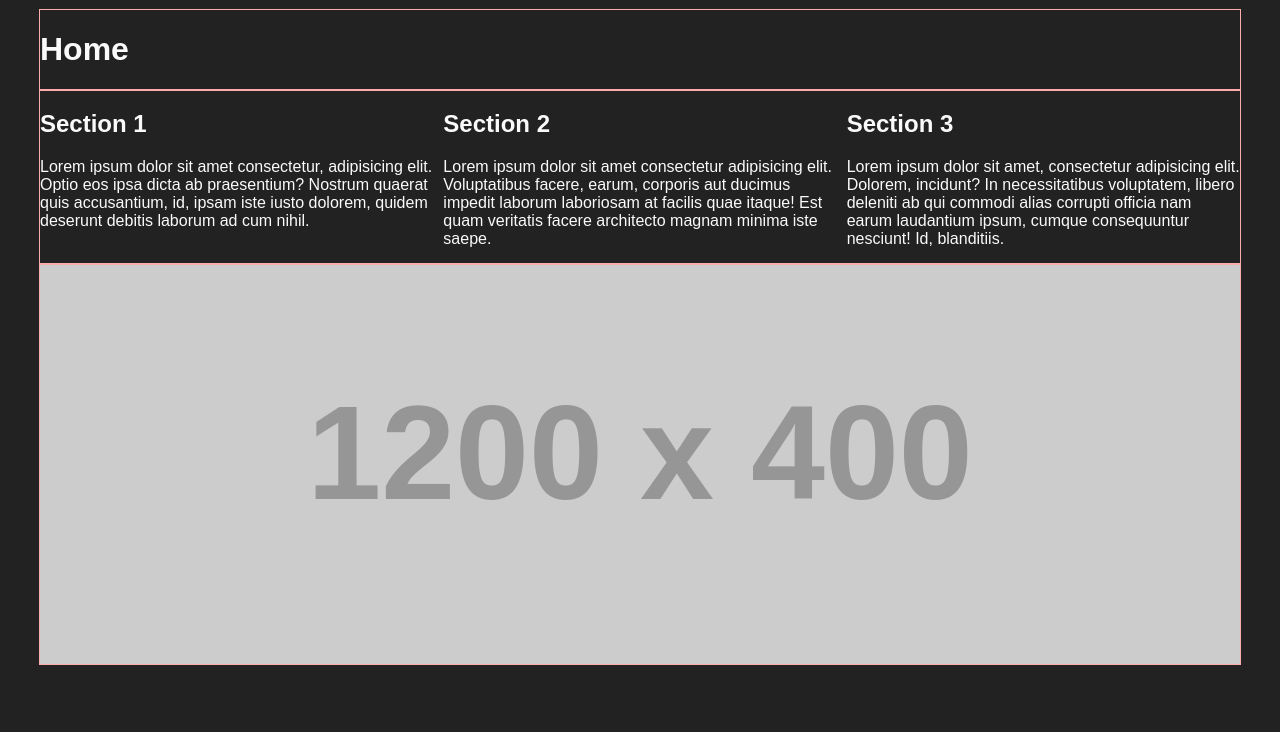
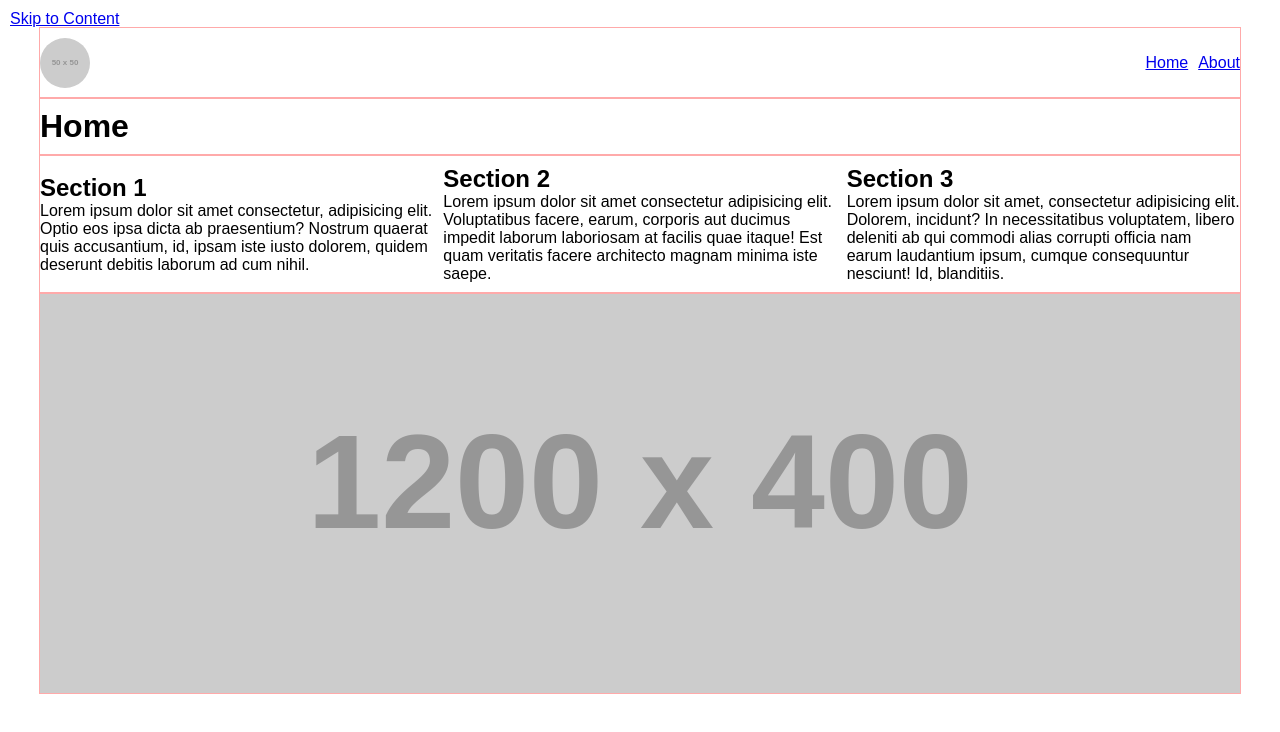
Before and after one commit to zerotag/zerotag.github.io, a plain HTML site: page index.html in a window 1280 px wide. Drawn offline with Linux system fonts and the light colour scheme; placeholder pictures from the web are drawn by us.

Commit message:
Enhancements

```diff
--- a/default.css
+++ b/default.css
@@ -1,37 +1,87 @@
+*,
+*::before,
+*::after {
+	box-sizing: border-box;
+}
+
+* {
+	margin: 0;
+}
+
 :root {
-	--color-white: #FAFAFA;
-	--color-black: #222222;
+	--debug-color-outline: #FFAAAA;
+
+	/* SIZES */
+	--size-max-width-main: 1200px;
+	--size-min-width-column-item: 200px;
+}
+
+html {
+	color-scheme: dark light;
 }
 
 body {
-	color: var(--color-white);
-	background-color: var(--color-black);
 	font-family: sans-serif;
 	padding: 10px;
 	margin: 0;
 }
 
 main {
-	max-width: 1200px;
+	max-width: var(--size-max-width-main);
 	margin-inline: auto;
 	padding: 0;
 }
 
+ul {
+	list-style: none;
+	padding: 0;
+}
+
+ul[inline] {
+	display: flex;
+	align-items: center;
+	gap: 10px 10px;
+}
+
+ul[inline] li[push-right] {
+	margin-right: auto;
+}
+
 /* DEBUG */
 grid, column, row {
-	outline: 1px solid #FFAAAA;
+	outline: 1px solid var(--debug-color-outline);
 }
 /* DEBUG */
+
 grid, column, row {
 	display: block;
 }
 
 column {
 	display: grid;
-	grid-template-columns: repeat(auto-fit, minmax(200px, 1fr));
+	grid-template-columns: repeat(auto-fit, minmax(var(--size-min-width-column-item), 1fr));
 	gap: 10px 10px;
+	align-items: start;
+}
+
+column:not([no-padding]) {
+	padding-block: 10px;
+}
+
+column [align-center] {
+	align-self: center;
 }
 
 img {
+	display: block;
 	max-width: 100%;
 }
+
+img[height] {
+	object-fit: cover;
+	object-position: center;
+}
+
+img[circle] {
+	border-radius: 50%;
+}
--- a/index.html
+++ b/index.html
@@ -5,18 +5,42 @@
 	<meta charset="UTF-8">
 	<meta http-equiv="X-UA-Compatible" content="IE=edge">
 	<link rel="stylesheet" href="default.css">
-	<title>Home</title>
+	<title>zerotag.github.io</title>
 </head>
 
 <body>
+	<a href="#content">Skip to Content</a>
 	<main>
 		<grid>
 			<row>
 				<column>
+					<nav>
+						<ul inline>
+							<li push-right>
+								<a href="/" aria-label="Logo: Home Link">
+									<img circle height="50" src="https://via.placeholder.com/50x50" alt="">
+								</a>
+							</li>
+							<li>
+								<a href="/">
+									Home
+								</a>
+							</li>
+							<li>
+								<a href="/about.html">
+									About
+								</a>
+							</li>
+						</ul>
+					</nav>
+				</column>
+			</row>
+			<row id="content">
+				<column>
 					<h1>Home</h1>
 				</column>
 				<column>
-					<section>
+					<section align-center>
 						<h2>Section 1</h2>
 						<p>Lorem ipsum dolor sit amet consectetur, adipisicing elit. Optio eos ipsa dicta ab
 							praesentium?
@@ -24,7 +48,7 @@
 							laborum
 							ad cum nihil.</p>
 					</section>
-					<section>
+					<section align-center>
 						<h2>Section 2</h2>
 						<p>Lorem ipsum dolor sit amet consectetur adipisicing elit. Voluptatibus facere, earum, corporis
 							aut
@@ -32,7 +56,7 @@
 							architecto
 							magnam minima iste saepe.</p>
 					</section>
-					<section>
+					<section align-center>
 						<h2>Section 3</h2>
 						<p>Lorem ipsum dolor sit amet, consectetur adipisicing elit. Dolorem, incidunt? In
 							necessitatibus
@@ -43,8 +67,8 @@
 				</column>
 			</row>
 			<row>
-				<column>
-					<img src="https://via.placeholder.com/1200x400/" alt="Banner">
+				<column no-padding>
+					<img height="400" src="https://via.placeholder.com/1200x400/" alt="">
 				</column>
 			</row>
 		</grid>
```
